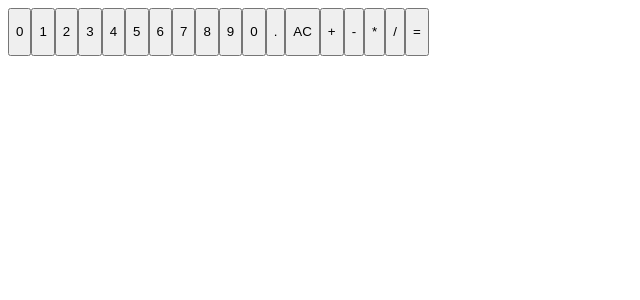
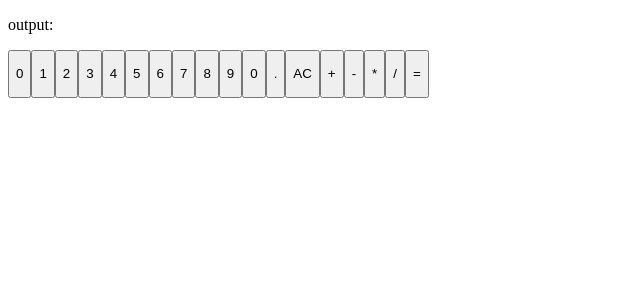
Before and after one commit to loc-codes/js-calculator, a React (Create React App) app: page / in a window 1280 px wide. Shown: the top 300 px of the page, without its empty margins (0-640 px from the left). Built offline with nearby package versions, Linux system fonts and the light colour scheme.

Commit message:
initial attempts at screen and button components

```diff
--- a/src/App.js
+++ b/src/App.js
@@ -1,8 +1,12 @@
 import Button from "./Components/Button";
+import Screen from "./Components/Screen";
 
 function App() {
+  const output = "output: "
+
   return (
     <div className="App">
+      <Screen display={output} />
       <Button text="0" />
       <Button text="1"/>
       <Button text="2"/>
--- a/src/Components/Button.js
+++ b/src/Components/Button.js
@@ -1,7 +1,12 @@
 
 const Button = (props) => {
+    const handleClick = () => {
+        console.log('you clicked ' + props.text)
+        output += props.text
+    }
+
     return (
-        <button>
+        <button onClick={handleClick}>
             <p>{props.text}</p>
         </button>
     )
--- /dev/null
+++ b/src/Components/Screen.js
@@ -0,0 +1,7 @@
+const Screen = (props) => {
+    return(
+        <p>{props.display}</p>
+    )
+}
+
+export default Screen
```
